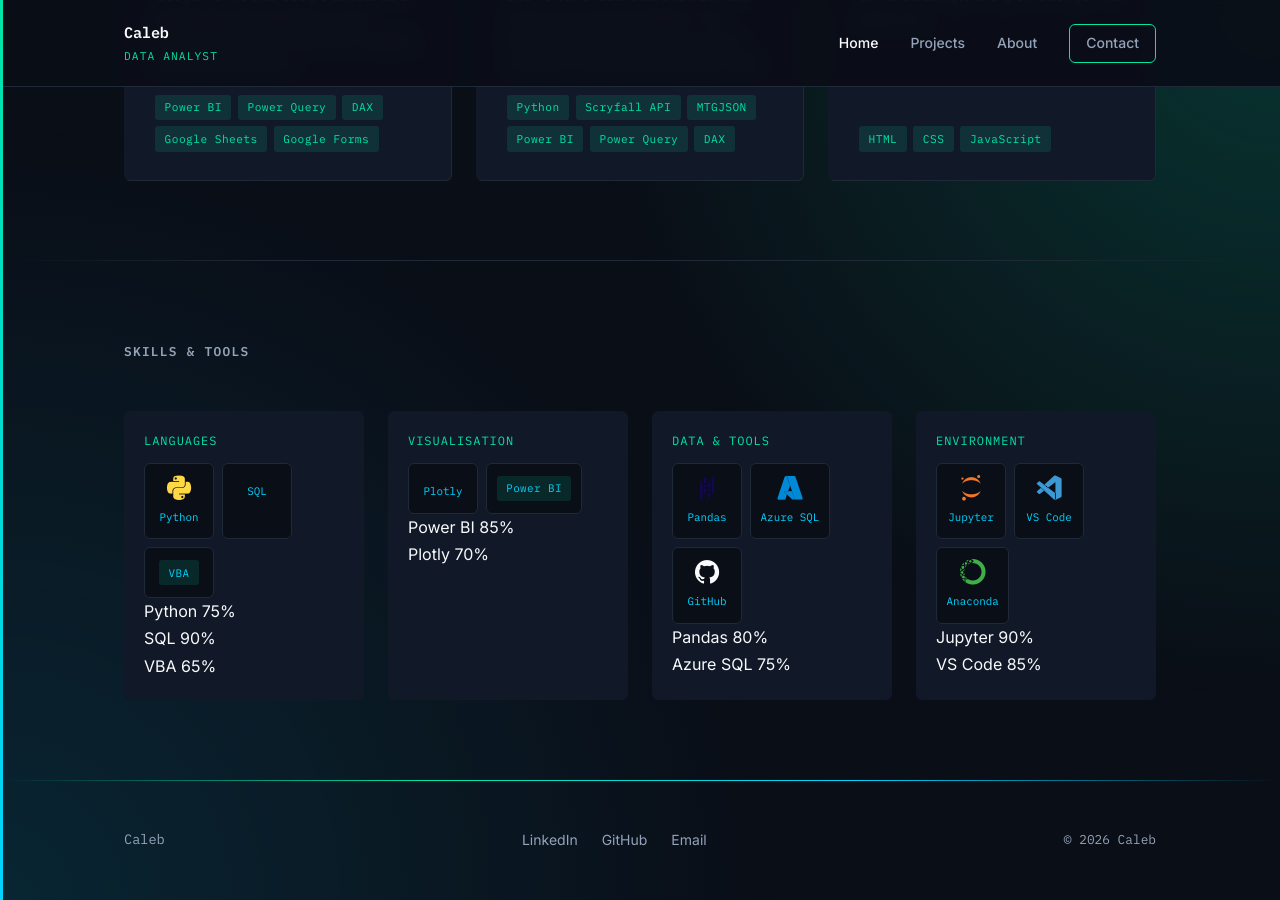
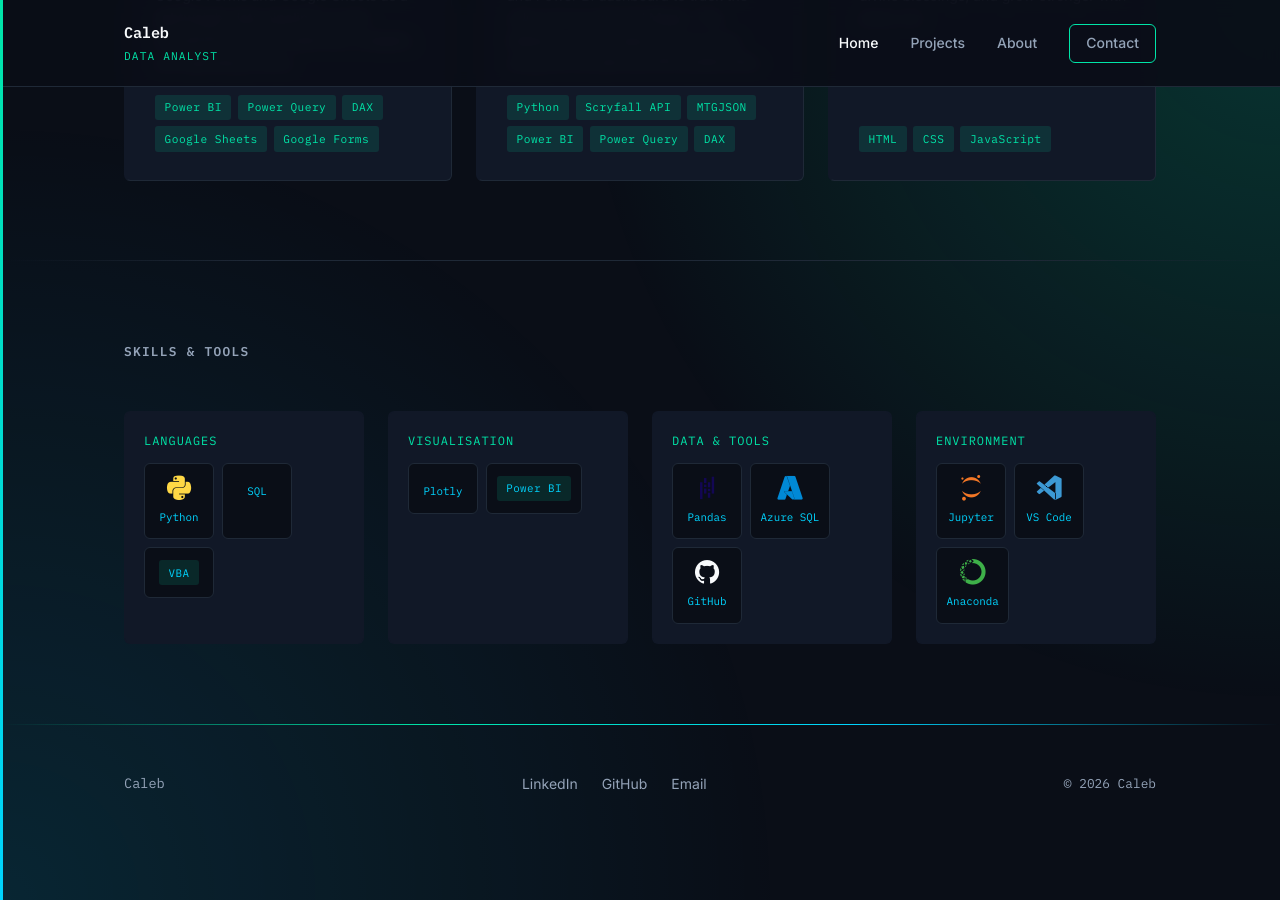
Before and after one commit to Shazilazi/Shazilazi.github.io, a Jekyll site: the page built from index.html, in a window 1280 px wide and 900 px high, scrolled down 1340 px. Built offline with Jekyll 4.4.1, drawn with Linux system fonts in a browser that asks for light colours.

Commit message:
Update index.html

```diff
--- a/index.html
+++ b/index.html
@@ -89,35 +89,6 @@
             <span class="tag">VBA</span>
           </div>
         </div>
-        <div class="skill-bars">
-          <div class="skill-bar">
-            <div class="skill-bar__header">
-              <span class="skill-bar__name">Python</span>
-              <span class="skill-bar__pct">75%</span>
-            </div>
-            <div class="skill-bar__track">
-              <div class="skill-bar__fill" style="--pct: 75%"></div>
-            </div>
-          </div>
-          <div class="skill-bar">
-            <div class="skill-bar__header">
-              <span class="skill-bar__name">SQL</span>
-              <span class="skill-bar__pct">90%</span>
-            </div>
-            <div class="skill-bar__track">
-              <div class="skill-bar__fill" style="--pct: 90%"></div>
-            </div>
-          </div>
-          <div class="skill-bar">
-            <div class="skill-bar__header">
-              <span class="skill-bar__name">VBA</span>
-              <span class="skill-bar__pct">65%</span>
-            </div>
-            <div class="skill-bar__track">
-              <div class="skill-bar__fill" style="--pct: 65%"></div>
-            </div>
-          </div>
-        </div>
       </div>
 
       <div class="skill-group reveal reveal--delay-2">
@@ -129,26 +100,6 @@
           </div>
           <div class="skill-icon-item">
             <span class="tag">Power BI</span>
-          </div>
-        </div>
-        <div class="skill-bars">
-          <div class="skill-bar">
-            <div class="skill-bar__header">
-              <span class="skill-bar__name">Power BI</span>
-              <span class="skill-bar__pct">85%</span>
-            </div>
-            <div class="skill-bar__track">
-              <div class="skill-bar__fill" style="--pct: 85%"></div>
-            </div>
-          </div>
-          <div class="skill-bar">
-            <div class="skill-bar__header">
-              <span class="skill-bar__name">Plotly</span>
-              <span class="skill-bar__pct">70%</span>
-            </div>
-            <div class="skill-bar__track">
-              <div class="skill-bar__fill" style="--pct: 70%"></div>
-            </div>
           </div>
         </div>
       </div>
@@ -169,26 +120,6 @@
             <span>GitHub</span>
           </div>
         </div>
-        <div class="skill-bars">
-          <div class="skill-bar">
-            <div class="skill-bar__header">
-              <span class="skill-bar__name">Pandas</span>
-              <span class="skill-bar__pct">80%</span>
-            </div>
-            <div class="skill-bar__track">
-              <div class="skill-bar__fill" style="--pct: 80%"></div>
-            </div>
-          </div>
-          <div class="skill-bar">
-            <div class="skill-bar__header">
-              <span class="skill-bar__name">Azure SQL</span>
-              <span class="skill-bar__pct">75%</span>
-            </div>
-            <div class="skill-bar__track">
-              <div class="skill-bar__fill" style="--pct: 75%"></div>
-            </div>
-          </div>
-        </div>
       </div>
 
       <div class="skill-group reveal reveal--delay-3">
@@ -207,26 +138,6 @@
             <span>Anaconda</span>
           </div>
         </div>
-        <div class="skill-bars">
-          <div class="skill-bar">
-            <div class="skill-bar__header">
-              <span class="skill-bar__name">Jupyter</span>
-              <span class="skill-bar__pct">90%</span>
-            </div>
-            <div class="skill-bar__track">
-              <div class="skill-bar__fill" style="--pct: 90%"></div>
-            </div>
-          </div>
-          <div class="skill-bar">
-            <div class="skill-bar__header">
-              <span class="skill-bar__name">VS Code</span>
-              <span class="skill-bar__pct">85%</span>
-            </div>
-            <div class="skill-bar__track">
-              <div class="skill-bar__fill" style="--pct: 85%"></div>
-            </div>
-          </div>
-        </div>
       </div>
 
     </div>
```
